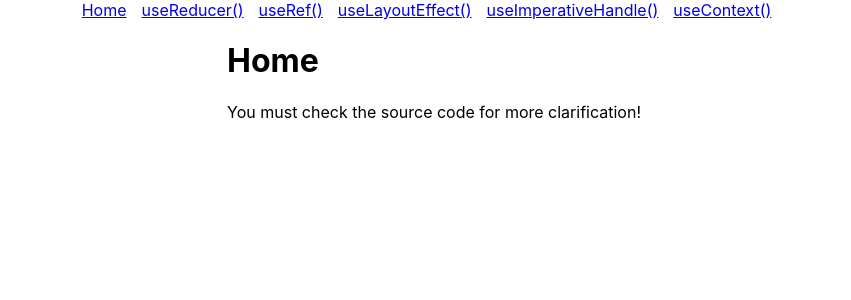
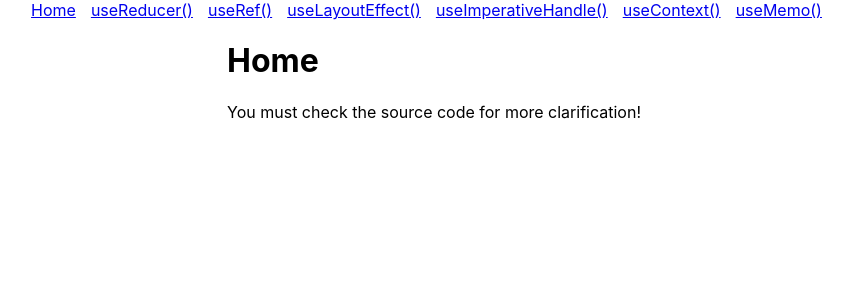
Before and after one commit to HristoYonkov/React-Exercises, a React (Create React App) app in the folder client/: page / in a window 1280 px wide. Shown: the top 300 px of the page, without its empty margins (206-1057 px from the left). Built offline with nearby package versions, Linux system fonts and the light colour scheme.

Commit message:
Update App.js

```diff
--- a/client/src/App.js
+++ b/client/src/App.js
@@ -6,6 +6,7 @@ import UseRef from './containers/UseRef/UseRef';
 import UseLayoutEffect from './containers/UseLayoutEffect/UseLayoutEffect';
 import UseImperativeHandle from './containers/UseImperativeHandle/UseImperativeHandle';
 import UseContext from './containers/UseContext/UseContext';
+import UseMemo from './containers/UseMemo/UseMemo';
 
 function App() {
   const router = createBrowserRouter(
@@ -17,6 +18,7 @@ function App() {
         <Route path='/useLayoutEffect' element={<UseLayoutEffect />} />
         <Route path='/useImperativeHandle' element={<UseImperativeHandle />} />
         <Route path='/useContext' element={<UseContext />} />
+        <Route path='/useMemo' element={<UseMemo />} />
       </Route>
     )
   );
@@ -43,6 +45,7 @@ const RouterRoot = () => {
         <Link to={'/useLayoutEffect'} >useLayoutEffect()</Link>
         <Link to={'/useImperativeHandle'} >useImperativeHandle()</Link>
         <Link to={'/useContext'} >useContext()</Link>
+        <Link to={'/useMemo'} >useMemo()</Link>
       </nav>
     </header>
 
```
